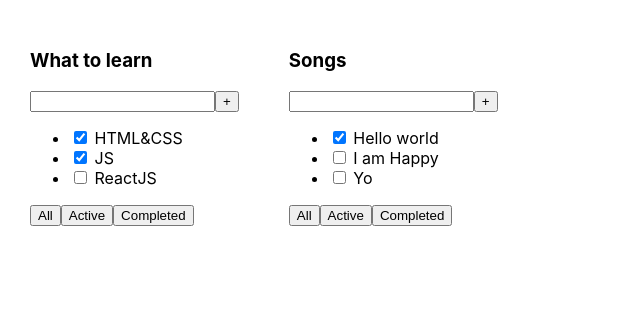
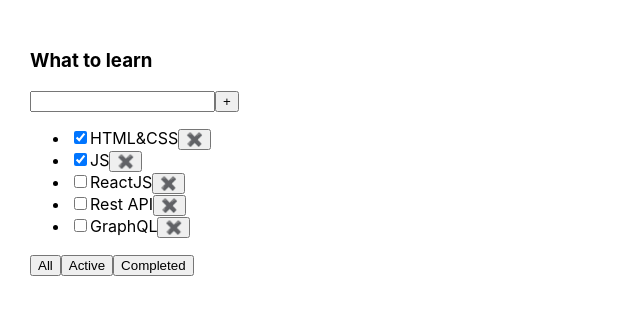
Before and after one commit to asrebel/todolist, a React (Create React App) app: page / in a window 1280 px wide. Shown: the top 314 px of the page, without its empty margins (0-640 px from the left). Built offline with nearby package versions, Linux system fonts and the light colour scheme.

Commit message:
todo_lesson_2_completed

```diff
--- a/src/App.tsx
+++ b/src/App.tsx
@@ -1,24 +1,46 @@
-import React from 'react';
+import React, {useState} from 'react';
 import './App.css';
 import {Todolist} from "./Todolist";
 
+export type FilterValues = 'all' | 'active' | 'completed'
+
 function App() {
 
-    const tasks1 = [
+    let [tasks, setTasks] = useState([
         {id: 1, title: "HTML&CSS", isDone: true},
         {id: 2, title: "JS", isDone: true},
-        {id: 3, title: "ReactJS", isDone: false}
-    ]
-    const tasks2 = [
-        {id: 1, title: "Hello world", isDone: true},
-        {id: 2, title: "I am Happy", isDone: false},
-        {id: 3, title: "Yo", isDone: false}
-    ]
+        {id: 3, title: "ReactJS", isDone: false},
+        {id: 4, title: "Rest API", isDone: false},
+        {id: 5, title: "GraphQL", isDone: false},
+    ])
+
+    const removeTask = (id: number) => {
+        let filteredTasks = tasks.filter(task => task.id !== id)
+        setTasks(filteredTasks)
+    }
+
+    let [filter, setFilter] = useState<FilterValues>('all')
+
+    let tasksForTodolist = tasks
+
+    if (filter === 'active') {
+        tasksForTodolist = tasks.filter(task => !task.isDone)
+    }
+    if (filter === 'completed') {
+        tasksForTodolist = tasks.filter(task => task.isDone)
+
+    }
+
+    const changeFilter = (value: FilterValues) => {
+        setFilter(value)
+    }
 
     return (
         <div className="App">
-            <Todolist title='What to learn' tasks ={tasks1}/>
-            <Todolist title='Songs' tasks ={tasks2}/>
+            <Todolist title='What to learn'
+                      tasks={tasksForTodolist}
+                      removeTask={removeTask}
+                      changeFilter={changeFilter}/>
         </div>
     );
 }
--- a/src/Todolist.tsx
+++ b/src/Todolist.tsx
@@ -1,4 +1,5 @@
 import React from "react";
+import {FilterValues} from "./App";
 
 type TaskProps = {
     id: number
@@ -9,9 +10,11 @@
 type TodolistProps = {
     title: string
     tasks: TaskProps[]
+    removeTask: (taskID: number) => void
+    changeFilter: (value: FilterValues) => void
 }
 
-export const Todolist = (props:TodolistProps) => {
+export const Todolist = (props: TodolistProps) => {
     return (
         <div>
             <h3>{props.title}</h3>
@@ -20,14 +23,33 @@
                 <button>+</button>
             </div>
             <ul>
-                <li><input type="checkbox" checked={props.tasks[0].isDone}/> <span>{props.tasks[0].title}</span></li>
-                <li><input type="checkbox" checked={props.tasks[1].isDone}/> <span>{props.tasks[1].title}</span></li>
-                <li><input type="checkbox" checked={props.tasks[2].isDone}/> <span>{props.tasks[2].title}</span></li>
+                {props.tasks.map((task: TaskProps) => {
+                    return (
+                        <li key={task.id}>
+                            <input type="checkbox" checked={task.isDone}/>
+                            <span>{task.title}</span>
+                            <button onClick={() => {
+                                props.removeTask(task.id)
+                            }}>✖️
+                            </button>
+                        </li>
+                    )
+                })}
+
             </ul>
             <div>
-                <button>All</button>
-                <button>Active</button>
-                <button>Completed</button>
+                <button onClick={() => {
+                    props.changeFilter('all')
+                }}>All
+                </button>
+                <button onClick={() => {
+                    props.changeFilter('active')
+                }}>Active
+                </button>
+                <button onClick={() => {
+                    props.changeFilter('completed')
+                }}>Completed
+                </button>
             </div>
         </div>
     )
```
